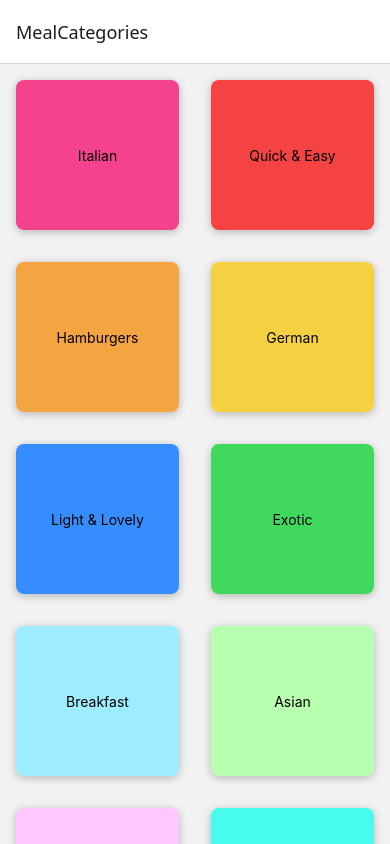
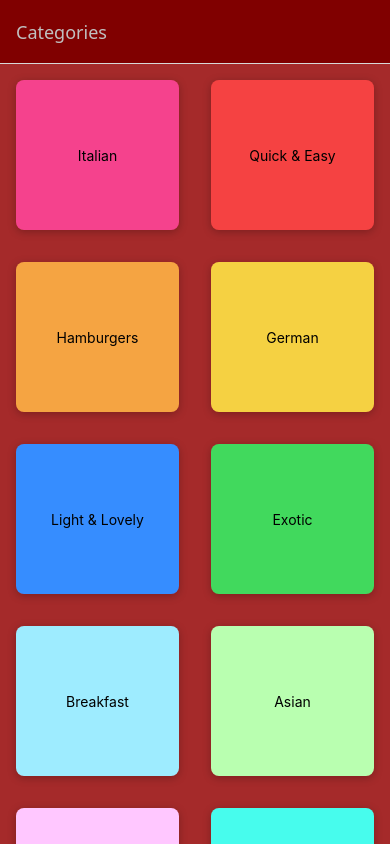
Before and after one commit to spiglebach/react-native, a React Native app in the folder meals-app/: screen / in a window 390 px wide. Built offline with nearby package versions, Linux system fonts and the light colour scheme.

Commit message:
styling and configuring individual screens

```diff
--- a/meals-app/App.js
+++ b/meals-app/App.js
@@ -8,13 +8,25 @@ import MealsOverviewScreen from './screens/MealsOverviewScreen';
 const Stack = createNativeStackNavigator()
 
 export default function App() {
-    SystemUI.setBackgroundColorAsync("#aa2288")
     return (
         <>
         <StatusBar style='dark'/>
         <NavigationContainer>
             <Stack.Navigator>
-                <Stack.Screen name="MealCategories" component={CategoriesScreen} />
+                <Stack.Screen
+                    name="MealCategories"
+                    component={CategoriesScreen}
+                    options={{
+                        title: 'Categories',
+                        headerStyle: {
+                            backgroundColor: 'maroon'
+                        },
+                        headerTintColor: 'silver',
+                        contentStyle: {
+                            backgroundColor: 'brown'
+                        }
+                    }}
+                    />
                 <Stack.Screen name="MealsOverview" component={MealsOverviewScreen} />
             </Stack.Navigator>
         </NavigationContainer>
```
